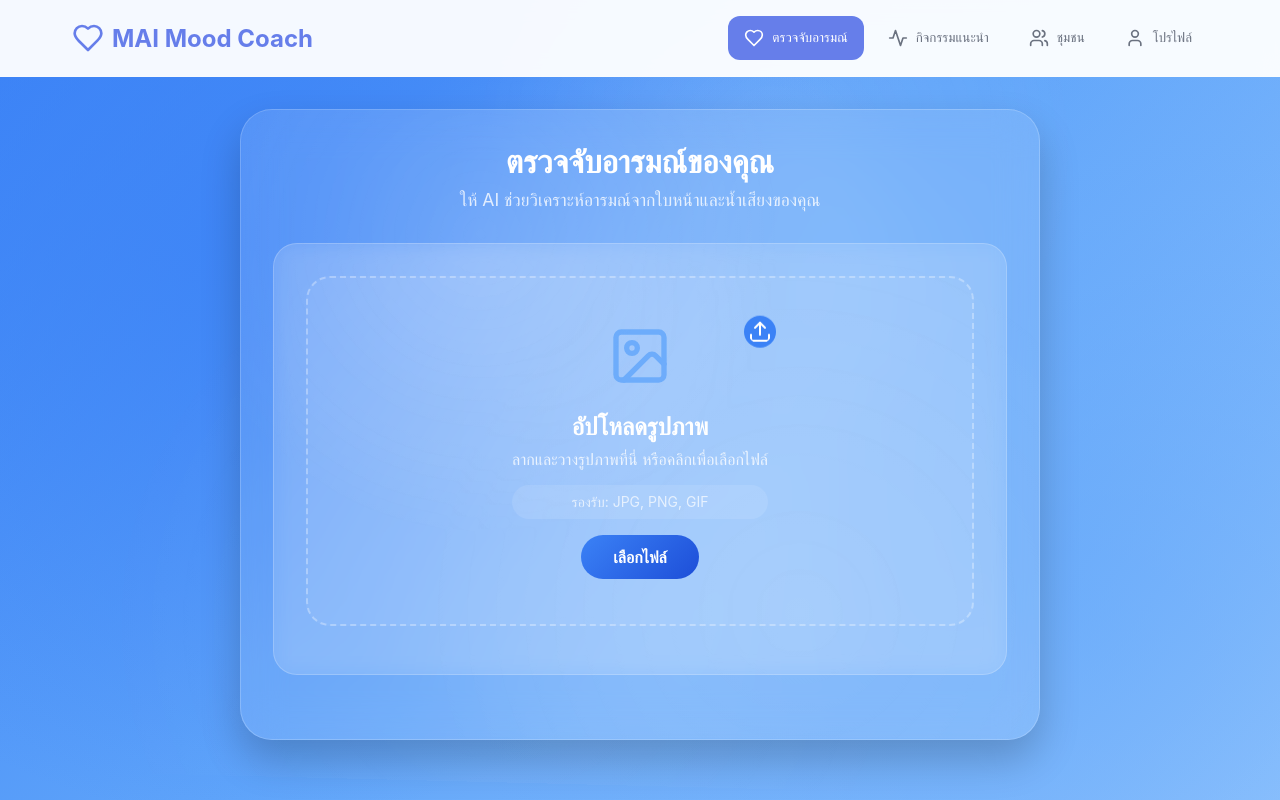
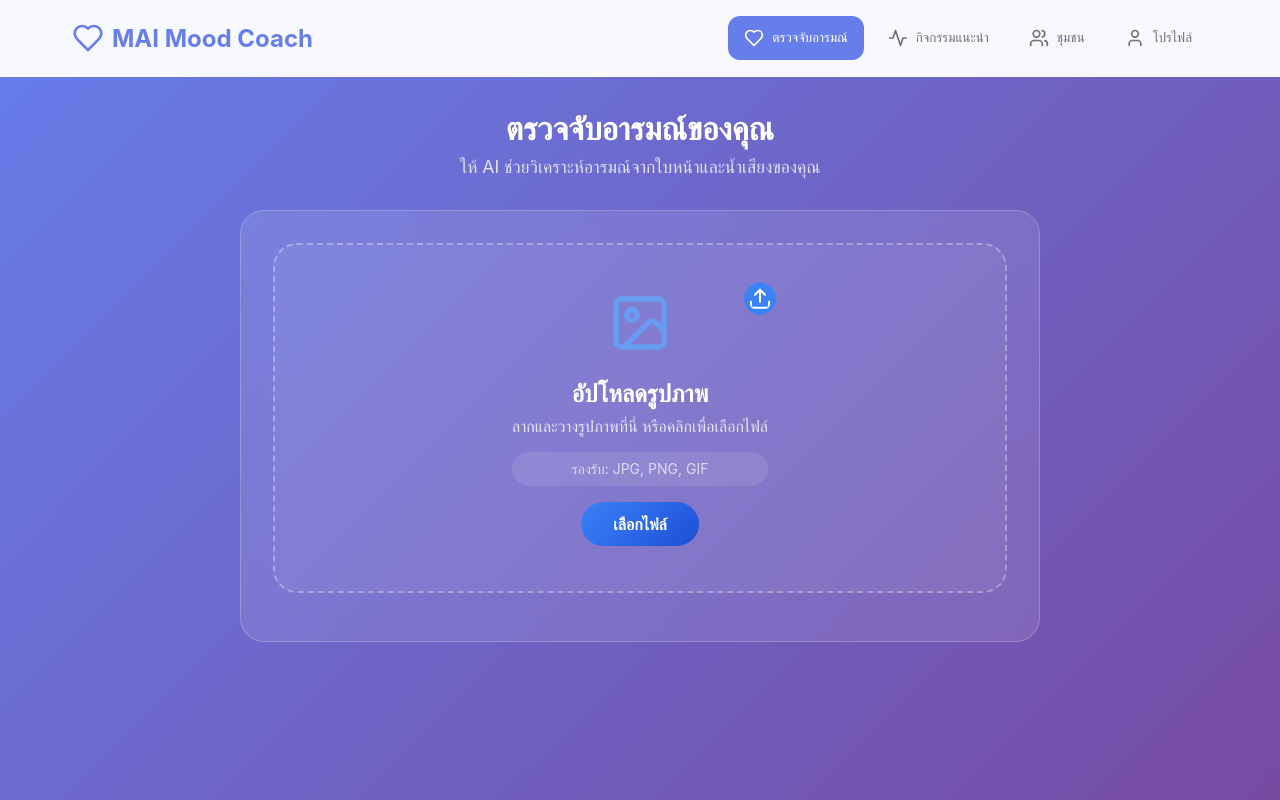
Before and after one commit to MrBrightDesu/Pattern-Recog-MAI-MOOD, a React (Create React App) app: page / in a window 1280 px wide. Built offline with nearby package versions, Linux system fonts and the light colour scheme; the HTML template or start-up script is replaced by a standard one.

Commit message:
Revert "เปลี่ยนสีตามอารมณ์"
This reverts commit ad143b2c4734e030504b2ac347881a15a65e9c57.

```diff
--- a/src/App.css
+++ b/src/App.css
@@ -2,53 +2,6 @@
   min-height: 100vh;
   display: flex;
   flex-direction: column;
-  background:
-    radial-gradient(circle at 20% 30%, rgba(59, 130, 246, 0.8) 0%, transparent 50%),
-    radial-gradient(circle at 80% 70%, rgba(96, 165, 250, 0.6) 0%, transparent 50%),
-    radial-gradient(circle at 50% 50%, rgba(147, 197, 253, 0.7) 0%, transparent 50%),
-    linear-gradient(135deg, #3b82f6, #60a5fa, #93c5fd);
-  position: relative;
-  overflow: hidden;
-  transition: background 2s ease-in-out;
-}
-
-/* Two-step transition effect */
-.App::after {
-  content: '';
-  position: absolute;
-  top: 0;
-  left: 0;
-  right: 0;
-  bottom: 0;
-  background: inherit;
-  opacity: 0;
-  pointer-events: none;
-  z-index: 1;
-}
-
-
-.App::before {
-  content: '';
-  position: absolute;
-  top: 0;
-  left: 0;
-  right: 0;
-  bottom: 0;
-  background:
-    radial-gradient(circle at 60% 20%, rgba(255, 255, 255, 0.1) 0%, transparent 30%),
-    radial-gradient(circle at 40% 80%, rgba(255, 255, 255, 0.05) 0%, transparent 40%);
-  animation: float 8s ease-in-out infinite;
-  pointer-events: none;
-  transition: opacity 4s ease-in-out;
-}
-
-@keyframes float {
-  0%, 100% {
-    transform: translateY(0px) rotate(0deg);
-  }
-  50% {
-    transform: translateY(-20px) rotate(2deg);
-  }
 }
 
 .main-content {
@@ -58,8 +11,6 @@
   margin: 0 auto;
   width: 100%;
   min-height: calc(100vh - 80px);
-  position: relative;
-  z-index: 2;
 }
 
 @media (max-width: 768px) {
--- a/src/App.js
+++ b/src/App.js
@@ -8,7 +8,7 @@ import './App.css';
 
 function App() {
   const [currentView, setCurrentView] = useState('detection');
-  const [detectedEmotion, setDetectedEmotion] = useState('neutral');
+  const [detectedEmotion, setDetectedEmotion] = useState(null);
   const [userProfile, setUserProfile] = useState({
     name: 'ผู้ใช้',
     moodHistory: [],
@@ -20,67 +20,6 @@ function App() {
     setCurrentView('recommendations');
   };
 
-  const handleEmotionChange = (emotion) => {
-    setDetectedEmotion(emotion);
-  };
-
-  // ฟังก์ชันสำหรับกำหนดสีพื้นหลังตามอารมณ์ (แบบ fade)
-  const getEmotionBackground = (emotion) => {
-    const emotionBackgrounds = {
-      // อารมณ์บวก - สีส้ม (แบบ fade)
-      'happy': `
-        radial-gradient(circle at 20% 50%, rgba(255, 107, 53, 0.8) 0%, transparent 50%),
-        radial-gradient(circle at 80% 20%, rgba(255, 138, 66, 0.6) 0%, transparent 50%),
-        radial-gradient(circle at 40% 80%, rgba(255, 167, 38, 0.7) 0%, transparent 50%),
-        linear-gradient(135deg, #ff6b35, #ff8c42, #ffa726)
-      `,
-      'surprise': `
-        radial-gradient(circle at 30% 40%, rgba(255, 140, 66, 0.8) 0%, transparent 50%),
-        radial-gradient(circle at 70% 60%, rgba(255, 183, 77, 0.6) 0%, transparent 50%),
-        radial-gradient(circle at 50% 20%, rgba(255, 204, 128, 0.7) 0%, transparent 50%),
-        linear-gradient(135deg, #ff8c42, #ffb74d, #ffcc80)
-      `,
-
-      // อารมณ์ลบ - สีม่วง (แบบ fade)
-      'sad': `
-        radial-gradient(circle at 25% 30%, rgba(139, 92, 246, 0.8) 0%, transparent 50%),
-        radial-gradient(circle at 75% 70%, rgba(168, 85, 247, 0.6) 0%, transparent 50%),
-        radial-gradient(circle at 50% 50%, rgba(192, 132, 252, 0.7) 0%, transparent 50%),
-        linear-gradient(135deg, #8b5cf6, #a855f7, #c084fc)
-      `,
-      'angry': `
-        radial-gradient(circle at 20% 20%, rgba(124, 58, 237, 0.8) 0%, transparent 50%),
-        radial-gradient(circle at 80% 80%, rgba(147, 51, 234, 0.6) 0%, transparent 50%),
-        radial-gradient(circle at 60% 40%, rgba(168, 85, 247, 0.7) 0%, transparent 50%),
-        linear-gradient(135deg, #7c3aed, #9333ea, #a855f7)
-      `,
-      'fear': `
-        radial-gradient(circle at 40% 60%, rgba(168, 85, 247, 0.8) 0%, transparent 50%),
-        radial-gradient(circle at 60% 40%, rgba(192, 132, 252, 0.6) 0%, transparent 50%),
-        radial-gradient(circle at 80% 80%, rgba(216, 180, 254, 0.7) 0%, transparent 50%),
-        linear-gradient(135deg, #a855f7, #c084fc, #d8b4fe)
-      `,
-      'disgust': `
-        radial-gradient(circle at 30% 70%, rgba(147, 51, 234, 0.8) 0%, transparent 50%),
-        radial-gradient(circle at 70% 30%, rgba(168, 85, 247, 0.6) 0%, transparent 50%),
-        radial-gradient(circle at 50% 50%, rgba(192, 132, 252, 0.7) 0%, transparent 50%),
-        linear-gradient(135deg, #9333ea, #a855f7, #c084fc)
-      `,
-
-      // อารมณ์ปกติ - สีฟ้า (แบบ fade)
-      'neutral': `
-        radial-gradient(circle at 20% 30%, rgba(59, 130, 246, 0.8) 0%, transparent 50%),
-        radial-gradient(circle at 80% 70%, rgba(96, 165, 250, 0.6) 0%, transparent 50%),
-        radial-gradient(circle at 50% 50%, rgba(147, 197, 253, 0.7) 0%, transparent 50%),
-        linear-gradient(135deg, #3b82f6, #60a5fa, #93c5fd)
-      `
-    };
-
-    return emotionBackgrounds[emotion] || emotionBackgrounds['neutral'];
-  };
-
-
-
   const handleActivityCompleted = (activity) => {
     setUserProfile(prev => ({
       ...prev,
@@ -89,22 +28,12 @@ function App() {
   };
 
   return (
-    <div
-      className="App"
-      style={{
-        background: getEmotionBackground(detectedEmotion),
-        minHeight: '100vh'
-      }}
-    >
+    <div className="App">
       <Header currentView={currentView} onViewChange={setCurrentView} />
 
       <main className="main-content">
         {currentView === 'detection' && (
-          <EmotionDetection
-            onEmotionDetected={handleEmotionDetected}
-            currentEmotion={detectedEmotion}
-            onEmotionChange={handleEmotionChange}
-          />
+          <EmotionDetection onEmotionDetected={handleEmotionDetected} />
         )}
 
         {currentView === 'recommendations' && (
--- a/src/components/EmotionDetection.css
+++ b/src/components/EmotionDetection.css
@@ -1,49 +1,11 @@
 .emotion-detection {
   max-width: 800px;
   margin: 0 auto;
-  background: rgba(255, 255, 255, 0.1);
-  border-radius: 2rem;
-  padding: 2rem;
-  box-shadow: 0 20px 40px rgba(0, 0, 0, 0.2);
-  backdrop-filter: blur(20px);
-  border: 1px solid rgba(255, 255, 255, 0.2);
-  position: relative;
-  overflow: hidden;
-  animation: fadeInUp 0.8s ease-out;
 }
-
-.emotion-detection::before {
-  content: '';
-  position: absolute;
-  top: 0;
-  left: 0;
-  right: 0;
-  bottom: 0;
-  background:
-    radial-gradient(circle at 30% 20%, rgba(255, 255, 255, 0.1) 0%, transparent 40%),
-    radial-gradient(circle at 70% 80%, rgba(255, 255, 255, 0.05) 0%, transparent 50%);
-  animation: float 6s ease-in-out infinite;
-  pointer-events: none;
-}
-
-@keyframes fadeInUp {
-  from {
-    opacity: 0;
-    transform: translateY(30px);
-  }
-  to {
-    opacity: 1;
-    transform: translateY(0);
-  }
-}
-
-
 
 .detection-header {
   text-align: center;
   margin-bottom: 2rem;
-  position: relative;
-  z-index: 1;
 }
 
 .detection-header h2 {
@@ -56,44 +18,6 @@
 .detection-header p {
   font-size: 1.1rem;
   color: rgba(255, 255, 255, 0.8);
-}
-
-/* Current Emotion Indicator */
-.current-emotion-indicator {
-  margin-top: 1rem;
-  padding: 0.75rem 1.5rem;
-  background: rgba(255, 255, 255, 0.1);
-  border-radius: 2rem;
-  backdrop-filter: blur(10px);
-  border: 1px solid rgba(255, 255, 255, 0.2);
-  display: inline-flex;
-  align-items: center;
-  gap: 0.5rem;
-  animation: fadeInUp 0.5s ease-out;
-}
-
-.emotion-label {
-  color: rgba(255, 255, 255, 0.8);
-  font-size: 0.9rem;
-  font-weight: 500;
-}
-
-.emotion-value {
-  color: white;
-  font-size: 1rem;
-  font-weight: 600;
-  text-transform: capitalize;
-}
-
-@keyframes fadeInUp {
-  from {
-    opacity: 0;
-    transform: translateY(10px);
-  }
-  to {
-    opacity: 1;
-    transform: translateY(0);
-  }
 }
 
 .detection-modes {
--- a/src/components/EmotionDetection.js
+++ b/src/components/EmotionDetection.js
@@ -2,67 +2,12 @@ import React, { useState } from 'react';
 import { Play, Pause, RotateCcw, Upload, Image, X } from 'lucide-react';
 import './EmotionDetection.css';
 
-const EmotionDetection = ({ onEmotionDetected, currentEmotion, onEmotionChange }) => {
+const EmotionDetection = ({ onEmotionDetected }) => {
   const [isDetecting, setIsDetecting] = useState(false);
   const [selectedImage, setSelectedImage] = useState(null);
   const [uploadedFile, setUploadedFile] = useState(null);
   const [result, setResult] = useState(null);
   const [lastResponseJson, setLastResponseJson] = useState('');
-
-  // ฟังก์ชันสำหรับกำหนดสีตามอารมณ์
-  const getEmotionColor = (emotion) => {
-    const emotionColors = {
-      // อารมณ์บวก - สีส้ม
-      'happy': '#ff6b35',
-      'surprise': '#ff8c42',
-
-      // อารมณ์ลบ - สีม่วง
-      'sad': '#8b5cf6',
-      'angry': '#7c3aed',
-      'fear': '#a855f7',
-      'disgust': '#9333ea',
-
-      // อารมณ์ปกติ - สีฟ้า
-      'neutral': '#3b82f6'
-    };
-
-    return emotionColors[emotion] || emotionColors['neutral'];
-  };
-
-  // ฟังก์ชันสำหรับกำหนด gradient ตามอารมณ์
-  const getEmotionGradient = (emotion) => {
-    const emotionGradients = {
-      // อารมณ์บวก - สีส้ม
-      'happy': 'linear-gradient(135deg, #ff6b35, #ff8c42, #ffa726)',
-      'surprise': 'linear-gradient(135deg, #ff8c42, #ffb74d, #ffcc80)',
-
-      // อารมณ์ลบ - สีม่วง
-      'sad': 'linear-gradient(135deg, #8b5cf6, #a855f7, #c084fc)',
-      'angry': 'linear-gradient(135deg, #7c3aed, #9333ea, #a855f7)',
-      'fear': 'linear-gradient(135deg, #a855f7, #c084fc, #d8b4fe)',
-      'disgust': 'linear-gradient(135deg, #9333ea, #a855f7, #c084fc)',
-
-      // อารมณ์ปกติ - สีฟ้า
-      'neutral': 'linear-gradient(135deg, #3b82f6, #60a5fa, #93c5fd)'
-    };
-
-    return emotionGradients[emotion] || emotionGradients['neutral'];
-  };
-
-  // ฟังก์ชันสำหรับกำหนด emoji ตามอารมณ์
-  const getEmoji = (emotion) => {
-    const emotionEmojis = {
-      'happy': '😊',
-      'surprise': '😲',
-      'sad': '😢',
-      'angry': '😠',
-      'fear': '😨',
-      'disgust': '🤢',
-      'neutral': '😐'
-    };
-
-    return emotionEmojis[emotion] || '😐';
-  };
 
   const analyzeFile = async (file) => {
     if (!file) return;
@@ -87,10 +32,8 @@ const EmotionDetection = ({ onEmotionDetected, currentEmotion, onEmotionChange }
       if (!res.ok || data.error) {
         const errMsg = (data && (data.error || data.detail)) ? (data.error || data.detail) : `HTTP ${res.status}`;
         setResult({ emotion: errMsg, emoji: "❌" });
-        if (onEmotionChange) onEmotionChange('neutral'); // รีเซ็ตเป็น neutral เมื่อเกิดข้อผิดพลาด
       } else {
         setResult({ emotion: data.emotion, emoji: "😊", crop: data.face_crop_image, coords: data.face_coords });
-        if (onEmotionChange) onEmotionChange(data.emotion); // อัปเดตอารมณ์ปัจจุบัน
       }
     } catch (err) {
       console.error(err);
@@ -117,7 +60,6 @@ const EmotionDetection = ({ onEmotionDetected, currentEmotion, onEmotionChange }
     setResult(null);
     setUploadedFile(null);
     setLastResponseJson('');
-    if (onEmotionChange) onEmotionChange('neutral'); // รีเซ็ตอารมณ์เป็น neutral
   };
 
 
@@ -126,12 +68,6 @@ const EmotionDetection = ({ onEmotionDetected, currentEmotion, onEmotionChange }
       <div className="detection-header">
         <h2>ตรวจจับอารมณ์ของคุณ</h2>
         <p>ให้ AI ช่วยวิเคราะห์อารมณ์จากใบหน้าและน้ำเสียงของคุณ</p>
-        {currentEmotion !== 'neutral' && (
-          <div className="current-emotion-indicator">
-            <span className="emotion-label">อารมณ์ปัจจุบัน:</span>
-            <span className="emotion-value">{getEmoji(currentEmotion)} {currentEmotion}</span>
-          </div>
-        )}
       </div>
 
       {/* โหมดเดียว: กล้อง/อัปโหลดรูป */}
```
